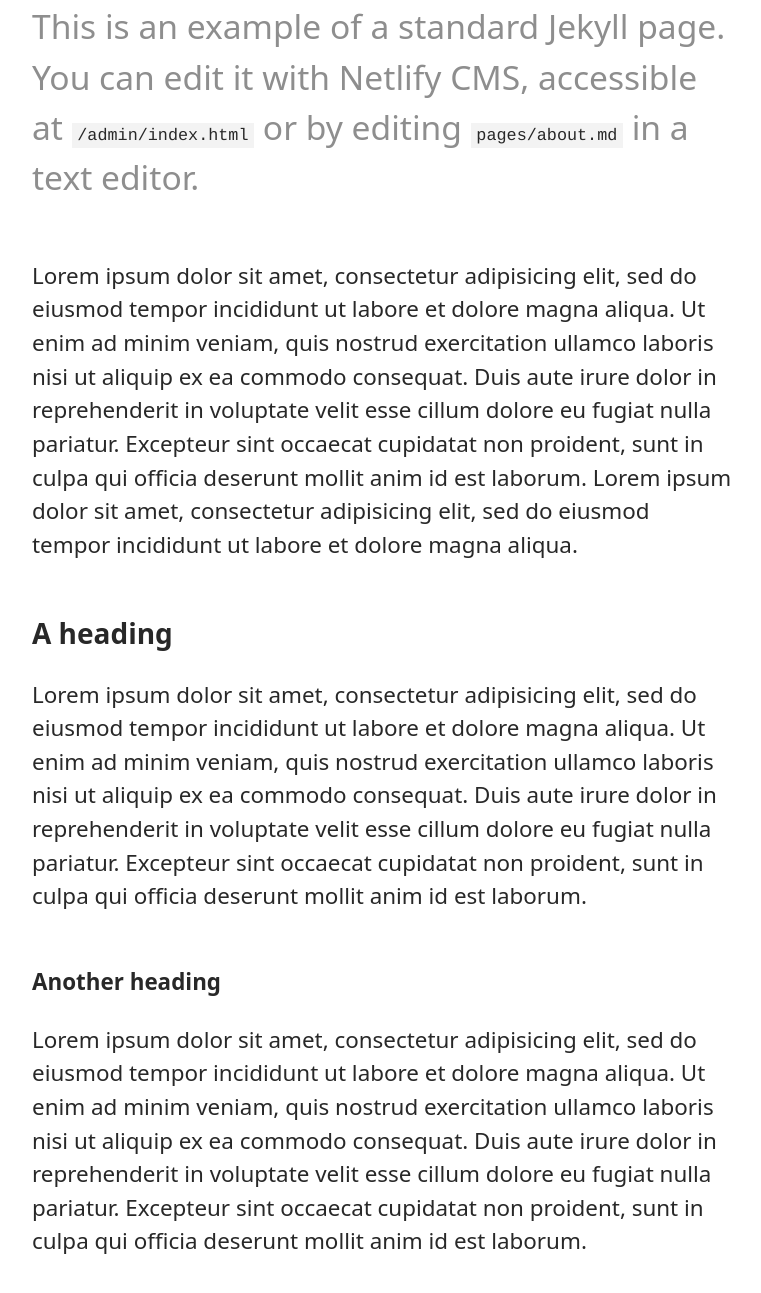
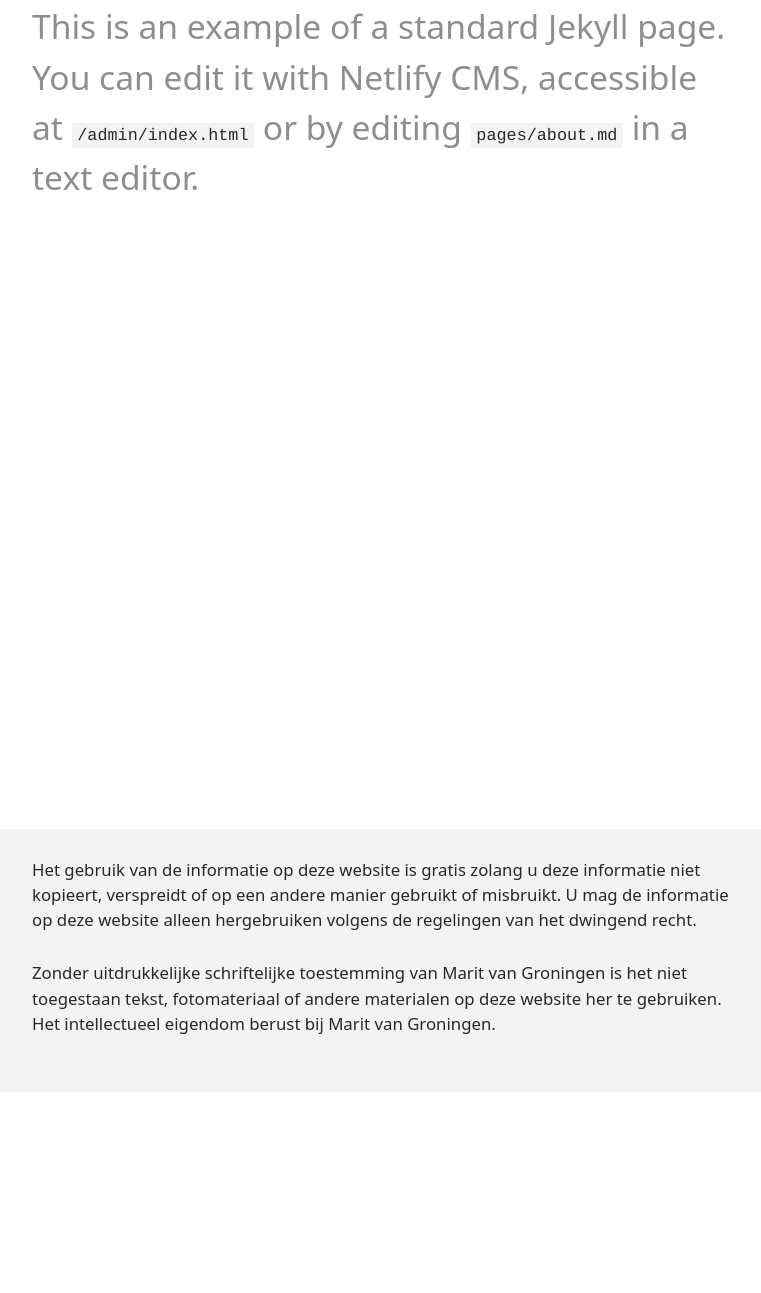
Before and after one commit to groninge01/marit, a Jekyll site: the page built from pages/boeken.md, in a window 1280 px wide and 1400 px high, scrolled down 308 px. Shown: the top 1293 px of the window, without its empty margins (258-1019 px from the left). Built offline with Jekyll 4.4.1, drawn with Linux system fonts in a browser that asks for light colours; a script that is not in the unit is left out.

Commit message:
Update content

```diff
--- a/pages/boeken.md
+++ b/pages/boeken.md
@@ -2,17 +2,8 @@
 layout: page
 title: Boeken
 permalink: /oboeken
-section: oboeken
+section: boeken
 intro_paragraph: |
   This is an example of a standard Jekyll page. You can edit it with Netlify
   CMS, accessible at `/admin/index.html` or by editing `pages/about.md` in a text editor.
 ---
-Lorem ipsum dolor sit amet, consectetur adipisicing elit, sed do eiusmod tempor incididunt ut labore et dolore magna aliqua. Ut enim ad minim veniam, quis nostrud exercitation ullamco laboris nisi ut aliquip ex ea commodo consequat. Duis aute irure dolor in reprehenderit in voluptate velit esse cillum dolore eu fugiat nulla pariatur. Excepteur sint occaecat cupidatat non proident, sunt in culpa qui officia deserunt mollit anim id est laborum. Lorem ipsum dolor sit amet, consectetur adipisicing elit, sed do eiusmod tempor incididunt ut labore et dolore magna aliqua.
-
-### A heading
-
-Lorem ipsum dolor sit amet, consectetur adipisicing elit, sed do eiusmod tempor incididunt ut labore et dolore magna aliqua. Ut enim ad minim veniam, quis nostrud exercitation ullamco laboris nisi ut aliquip ex ea commodo consequat. Duis aute irure dolor in reprehenderit in voluptate velit esse cillum dolore eu fugiat nulla pariatur. Excepteur sint occaecat cupidatat non proident, sunt in culpa qui officia deserunt mollit anim id est laborum.
-
-#### Another heading
-
-Lorem ipsum dolor sit amet, consectetur adipisicing elit, sed do eiusmod tempor incididunt ut labore et dolore magna aliqua. Ut enim ad minim veniam, quis nostrud exercitation ullamco laboris nisi ut aliquip ex ea commodo consequat. Duis aute irure dolor in reprehenderit in voluptate velit esse cillum dolore eu fugiat nulla pariatur. Excepteur sint occaecat cupidatat non proident, sunt in culpa qui officia deserunt mollit anim id est laborum.
```
